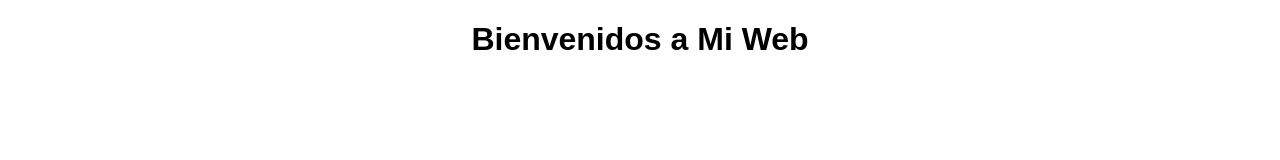
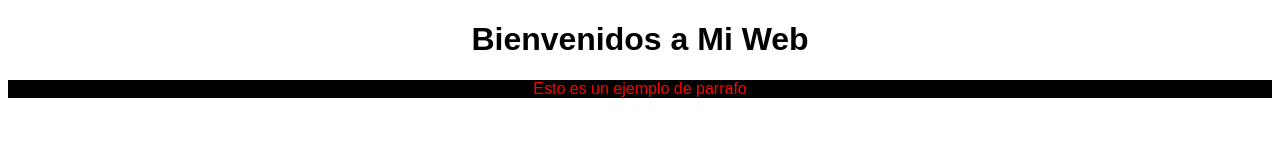
Before and after one commit to llito-arc/trabajoGitHub, a plain HTML site: page index.html in a window 1280 px wide. Drawn offline with Linux system fonts and the light colour scheme; files that its build step writes are made by us from their sources.

Commit message:
Mejoras en index.html y estilos.css

```diff
--- a/estilos.css
+++ b/estilos.css
@@ -2,3 +2,7 @@ body {
     font-family: Arial, sans-serif;
     text-align: center;
 }
+p {
+    color: red;
+    background-color: black;
+}
--- a/index.html
+++ b/index.html
@@ -8,5 +8,6 @@
 </head>
 <body>
     <h1>Bienvenidos a Mi Web</h1>
+    <p>Esto es un ejemplo de parrafo</p>
 </body>
 </html>
```
